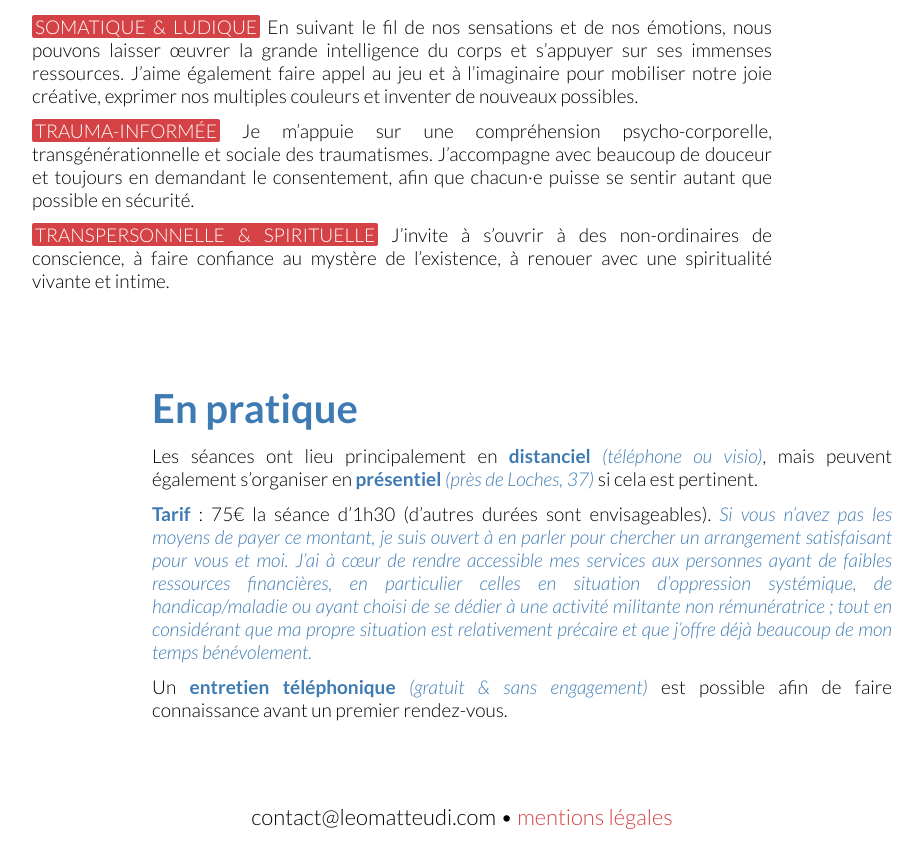
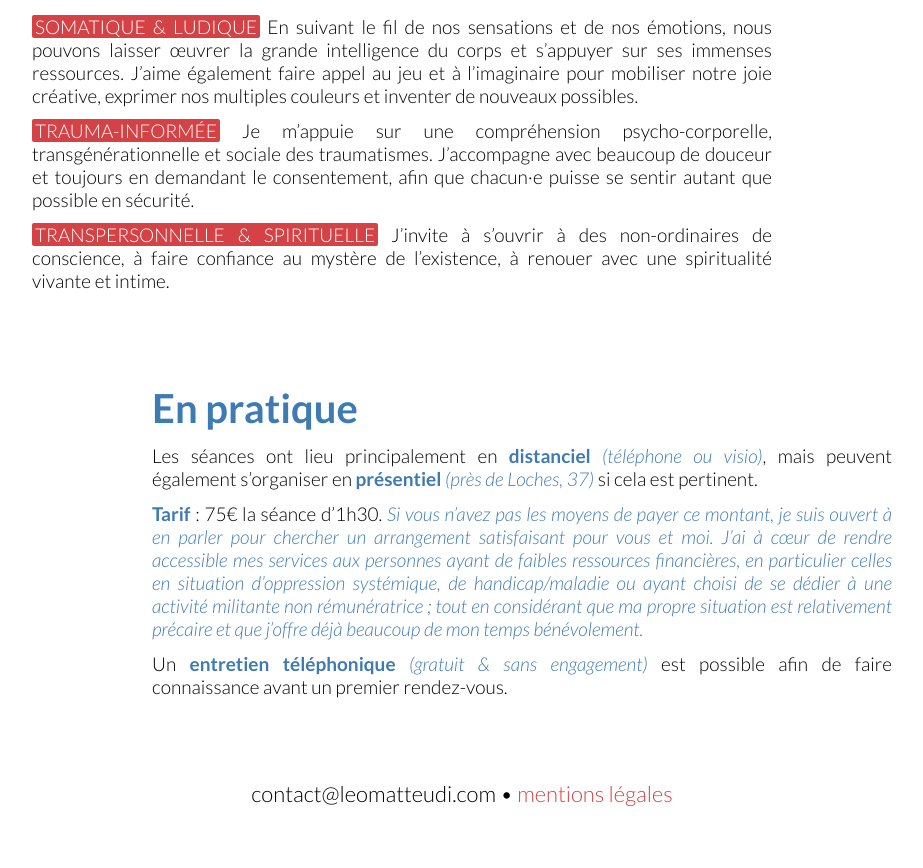
Before and after one commit to leomatteudi/leomatteudi, a Jekyll site: the page built from pages/1-individus.html, in a window 1280 px wide and 900 px high, scrolled down 1933 px. Shown: the top 868 px of the window, without its empty margins (178-1101 px from the left). Built offline with Jekyll 4.4.1, drawn with Linux system fonts in a browser that asks for light colours.

Commit message:
Update 1-individus.html

```diff
--- a/pages/1-individus.html
+++ b/pages/1-individus.html
@@ -43,7 +43,7 @@
 	<p>Les séances ont lieu principalement en <strong>distanciel</strong> <em>(téléphone ou visio)</em>, mais peuvent également s’organiser en <strong>présentiel</strong> <em>(près de Loches, 37)</em> si cela est pertinent.
 	</p>
 	<p>
-		<strong>Tarif</strong> : 75€ la séance d’1h30 (d’autres durées sont envisageables). <em>Si vous n’avez pas les moyens de payer ce montant, je suis ouvert à en parler pour chercher un arrangement satisfaisant pour vous et moi. J’ai à cœur de rendre accessible mes services aux personnes ayant de faibles ressources financières, en particulier celles en situation d’oppression systémique, de handicap/maladie ou ayant choisi de se dédier à une activité militante non rémunératrice ; tout en considérant que ma propre situation est relativement précaire et que j’offre déjà beaucoup de mon temps bénévolement.</em>
+		<strong>Tarif</strong> : 75€ la séance d’1h30. <em>Si vous n’avez pas les moyens de payer ce montant, je suis ouvert à en parler pour chercher un arrangement satisfaisant pour vous et moi. J’ai à cœur de rendre accessible mes services aux personnes ayant de faibles ressources financières, en particulier celles en situation d’oppression systémique, de handicap/maladie ou ayant choisi de se dédier à une activité militante non rémunératrice ; tout en considérant que ma propre situation est relativement précaire et que j’offre déjà beaucoup de mon temps bénévolement.</em>
 	</p>
 	<p>Un <strong>entretien téléphonique</strong> <em>(gratuit & sans engagement)</em> est possible afin de faire connaissance avant un premier rendez-vous.</p>
 </div>
```
